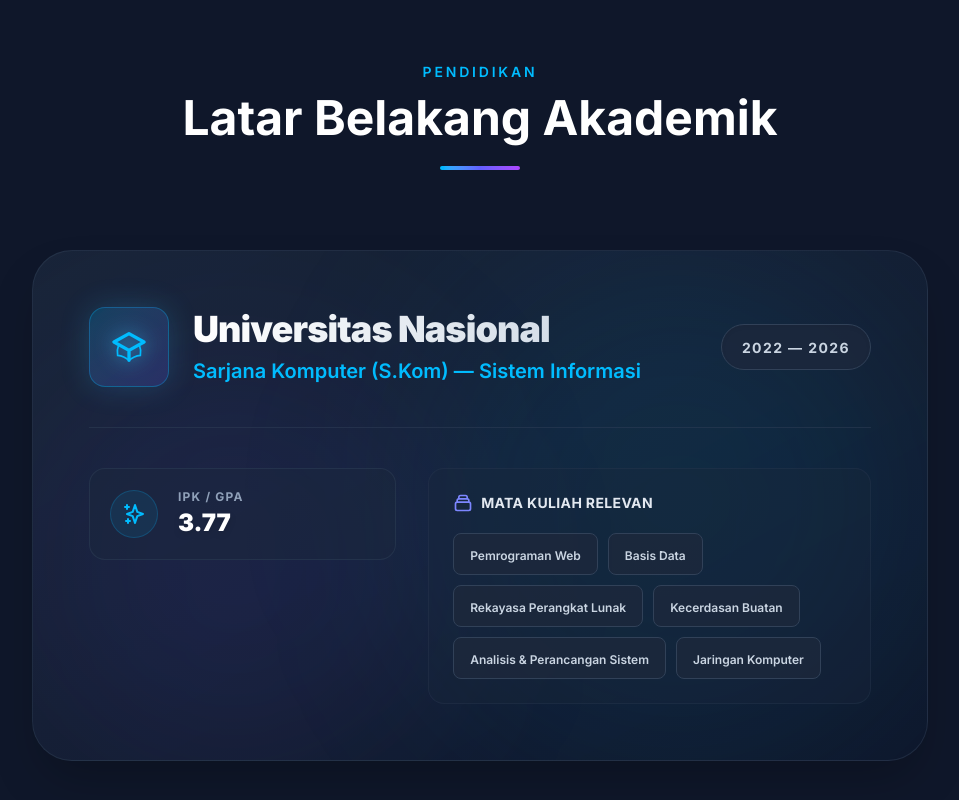
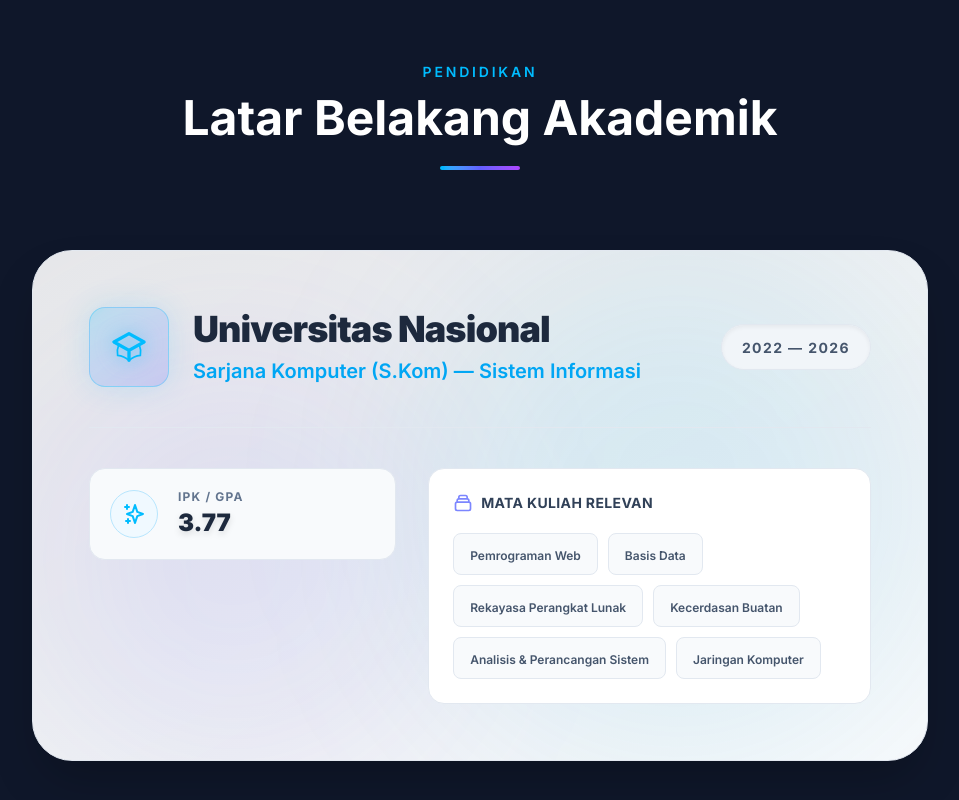
Before and after one commit to ferdiansyach/ferdiansyach-portfolio, a Next.js app: page / in a window 1280 px wide. Shown: the part 7018-7818 px from the top of the page, without its empty margins (160-1119 px from the left). Built offline with nearby package versions, Linux system fonts and the light colour scheme.

Commit message:
fix: remove anambas image from readme, restore project data, fix light mode contrasting in education

```diff
--- a/src/components/sections/EducationSection.tsx
+++ b/src/components/sections/EducationSection.tsx
@@ -18,7 +18,7 @@ export default function EducationSection() {
 
       <AnimatedDiv className="max-w-4xl mx-auto mt-12">
         <TiltCard maxTilt={3} glareEnabled={true}>
-          <div className="relative group overflow-hidden rounded-[2.5rem] bg-gradient-to-br from-slate-800/80 to-slate-900/90 border border-slate-700/50 shadow-2xl">
+          <div className="relative group overflow-hidden rounded-[2.5rem] bg-gradient-to-br from-white/90 to-slate-50 border border-slate-200 dark:from-slate-800/80 dark:to-slate-900/90 dark:border-slate-700/50 shadow-2xl transition-colors duration-300">
             {/* Background Glows */}
             <div className="absolute top-0 right-0 w-[500px] h-[500px] bg-sky-500/10 blur-[100px] rounded-full z-0 group-hover:bg-sky-500/20 transition-colors duration-700 pointer-events-none" />
             <div className="absolute bottom-0 left-0 w-[400px] h-[400px] bg-indigo-500/10 blur-[100px] rounded-full z-0 group-hover:bg-indigo-500/20 transition-colors duration-700 pointer-events-none" />
@@ -26,7 +26,7 @@ export default function EducationSection() {
             <div className="relative z-10 p-8 md:p-14">
 
               {/* Header / Spotlight Area */}
-              <div className="flex flex-col md:flex-row items-start md:items-center justify-between gap-6 mb-10 pb-10 border-b border-slate-700/50">
+              <div className="flex flex-col md:flex-row items-start md:items-center justify-between gap-6 mb-10 pb-10 border-b border-slate-200 dark:border-slate-700/50 transition-colors duration-300">
                 <div className="flex items-center gap-6">
                   {/* Glowing Cap Icon */}
                   <div className="w-20 h-20 rounded-2xl bg-gradient-to-br from-sky-400/20 to-indigo-500/20 border border-sky-400/30 flex items-center justify-center shadow-[0_0_30px_rgba(56,189,248,0.2)] group-hover:scale-110 group-hover:rotate-3 transition-transform duration-500 shrink-0">
@@ -37,16 +37,16 @@ export default function EducationSection() {
                     </svg>
                   </div>
                   <div>
-                    <h3 className="text-3xl md:text-4xl font-black text-transparent bg-clip-text bg-gradient-to-r from-white to-slate-300 mb-2 tracking-tight">
+                    <h3 className="text-3xl md:text-4xl font-black text-slate-800 dark:text-transparent dark:bg-clip-text dark:bg-gradient-to-r dark:from-white dark:to-slate-300 mb-2 tracking-tight transition-colors duration-300">
                       {education.institution}
                     </h3>
-                    <p className="text-xl text-sky-400 font-semibold">{t(education.degree)}</p>
+                    <p className="text-xl text-sky-500 dark:text-sky-400 font-semibold">{t(education.degree)}</p>
                   </div>
                 </div>
 
                 {/* Period Badge */}
-                <div className="px-5 py-2.5 rounded-full bg-slate-800/80 border border-slate-700 shadow-inner shrink-0 whitespace-nowrap">
-                  <span className="text-sm font-bold tracking-widest text-slate-300 uppercase">
+                <div className="px-5 py-2.5 rounded-full bg-slate-100 dark:bg-slate-800/80 border border-slate-200 dark:border-slate-700 shadow-inner shrink-0 whitespace-nowrap transition-colors duration-300">
+                  <span className="text-sm font-bold tracking-widest text-slate-600 dark:text-slate-300 uppercase">
                     {education.period}
                   </span>
                 </div>
@@ -58,28 +58,28 @@ export default function EducationSection() {
                 {/* Highlights Panel */}
                 <div className="md:col-span-5 space-y-4">
                   {education.gpa && (
-                    <div className="bg-slate-800/40 hover:bg-slate-800/60 transition-colors duration-300 rounded-2xl p-5 border border-slate-700/50 flex items-center gap-5">
-                      <div className="w-12 h-12 rounded-full bg-sky-500/10 border border-sky-400/20 flex items-center justify-center shrink-0">
+                    <div className="bg-slate-50 dark:bg-slate-800/40 hover:bg-slate-100 dark:hover:bg-slate-800/60 transition-colors duration-300 rounded-2xl p-5 border border-slate-200 dark:border-slate-700/50 flex items-center gap-5">
+                      <div className="w-12 h-12 rounded-full bg-sky-50 dark:bg-sky-500/10 border border-sky-200 dark:border-sky-400/20 flex items-center justify-center shrink-0">
                         <svg className="w-6 h-6 text-sky-400" fill="none" viewBox="0 0 24 24" stroke="currentColor">
                           <path strokeLinecap="round" strokeLinejoin="round" strokeWidth={2} d="M5 3v4M3 5h4M6 17v4m-2-2h4m5-16l2.286 6.857L21 12l-5.714 2.143L13 21l-2.286-6.857L5 12l5.714-2.143L13 3z" />
                         </svg>
                       </div>
                       <div>
-                        <p className="text-xs text-slate-400 font-bold uppercase tracking-widest mb-0.5">IPK / GPA</p>
-                        <p className="text-2xl font-black text-white drop-shadow-md">{education.gpa}</p>
+                        <p className="text-xs text-slate-500 dark:text-slate-400 font-bold uppercase tracking-widest mb-0.5">IPK / GPA</p>
+                        <p className="text-2xl font-black text-slate-800 dark:text-white drop-shadow-md">{education.gpa}</p>
                       </div>
                     </div>
                   )}
 
                   {education.thesis && (
-                    <div className="bg-slate-800/40 hover:bg-slate-800/60 transition-colors duration-300 rounded-2xl p-5 border border-slate-700/50">
-                      <p className="text-xs text-slate-400 font-bold uppercase tracking-widest mb-2 flex items-center gap-2">
+                    <div className="bg-slate-50 dark:bg-slate-800/40 hover:bg-slate-100 dark:hover:bg-slate-800/60 transition-colors duration-300 rounded-2xl p-5 border border-slate-200 dark:border-slate-700/50">
+                      <p className="text-xs text-slate-500 dark:text-slate-400 font-bold uppercase tracking-widest mb-2 flex items-center gap-2">
                         <svg className="w-4 h-4 text-emerald-400" fill="none" viewBox="0 0 24 24" stroke="currentColor">
                           <path strokeLinecap="round" strokeLinejoin="round" strokeWidth={2} d="M9 12h6m-6 4h6m2 5H7a2 2 0 01-2-2V5a2 2 0 012-2h5.586a1 1 0 01.707.293l5.414 5.414a1 1 0 01.293.707V19a2 2 0 01-2 2z" />
                         </svg>
                         Skripsi / Thesis
                       </p>
-                      <p className="text-sm text-slate-300 font-medium leading-relaxed italic">
+                      <p className="text-sm text-slate-600 dark:text-slate-300 font-medium leading-relaxed italic">
                         "{t(education.thesis)}"
                       </p>
                     </div>
@@ -87,8 +87,8 @@ export default function EducationSection() {
                 </div>
 
                 {/* Courses Panel */}
-                <div className="md:col-span-7 bg-slate-800/30 rounded-2xl p-6 border border-slate-700/30">
-                  <h4 className="text-sm font-bold text-slate-200 mb-5 flex items-center gap-2 uppercase tracking-wide">
+                <div className="md:col-span-7 bg-white dark:bg-slate-800/30 rounded-2xl p-6 border border-slate-200 dark:border-slate-700/30 transition-colors duration-300">
+                  <h4 className="text-sm font-bold text-slate-700 dark:text-slate-200 mb-5 flex items-center gap-2 uppercase tracking-wide">
                     <svg className="w-5 h-5 text-indigo-400" fill="none" viewBox="0 0 24 24" stroke="currentColor">
                       <path strokeLinecap="round" strokeLinejoin="round" strokeWidth={2} d="M19 11H5m14 0a2 2 0 012 2v6a2 2 0 01-2 2H5a2 2 0 01-2-2v-6a2 2 0 012-2m14 0V9a2 2 0 00-2-2M5 11V9a2 2 0 012-2m0 0V5a2 2 0 012-2h6a2 2 0 012 2v2M7 7h10" />
                     </svg>
@@ -99,10 +99,10 @@ export default function EducationSection() {
                       {education.courses.map((course, i) => (
                         <div
                           key={i}
-                          className="group/course relative px-4 py-2 bg-slate-800/80 border border-slate-700 rounded-lg hover:border-sky-400/50 hover:bg-sky-500/10 transition-all duration-300 cursor-default overflow-hidden"
+                          className="group/course relative px-4 py-2 bg-slate-50 dark:bg-slate-800/80 border border-slate-200 dark:border-slate-700 rounded-lg hover:border-sky-300 dark:hover:border-sky-400/50 hover:bg-sky-50 dark:hover:bg-sky-500/10 transition-all duration-300 cursor-default overflow-hidden"
                         >
                           <div className="absolute inset-0 bg-gradient-to-r from-sky-400/0 via-sky-400/5 to-sky-400/0 -translate-x-full group-hover/course:animate-[shine_1s_ease-in-out_inherit]" />
-                          <span className="relative z-10 text-xs font-semibold text-slate-300 group-hover/course:text-sky-300 transition-colors">
+                          <span className="relative z-10 text-xs font-semibold text-slate-600 dark:text-slate-300 group-hover/course:text-sky-600 dark:group-hover/course:text-sky-300 transition-colors">
                             {t(course)}
                           </span>
                         </div>
```
Also changed, not shown: 1 other file (tests, documents, lock files or other folders).
